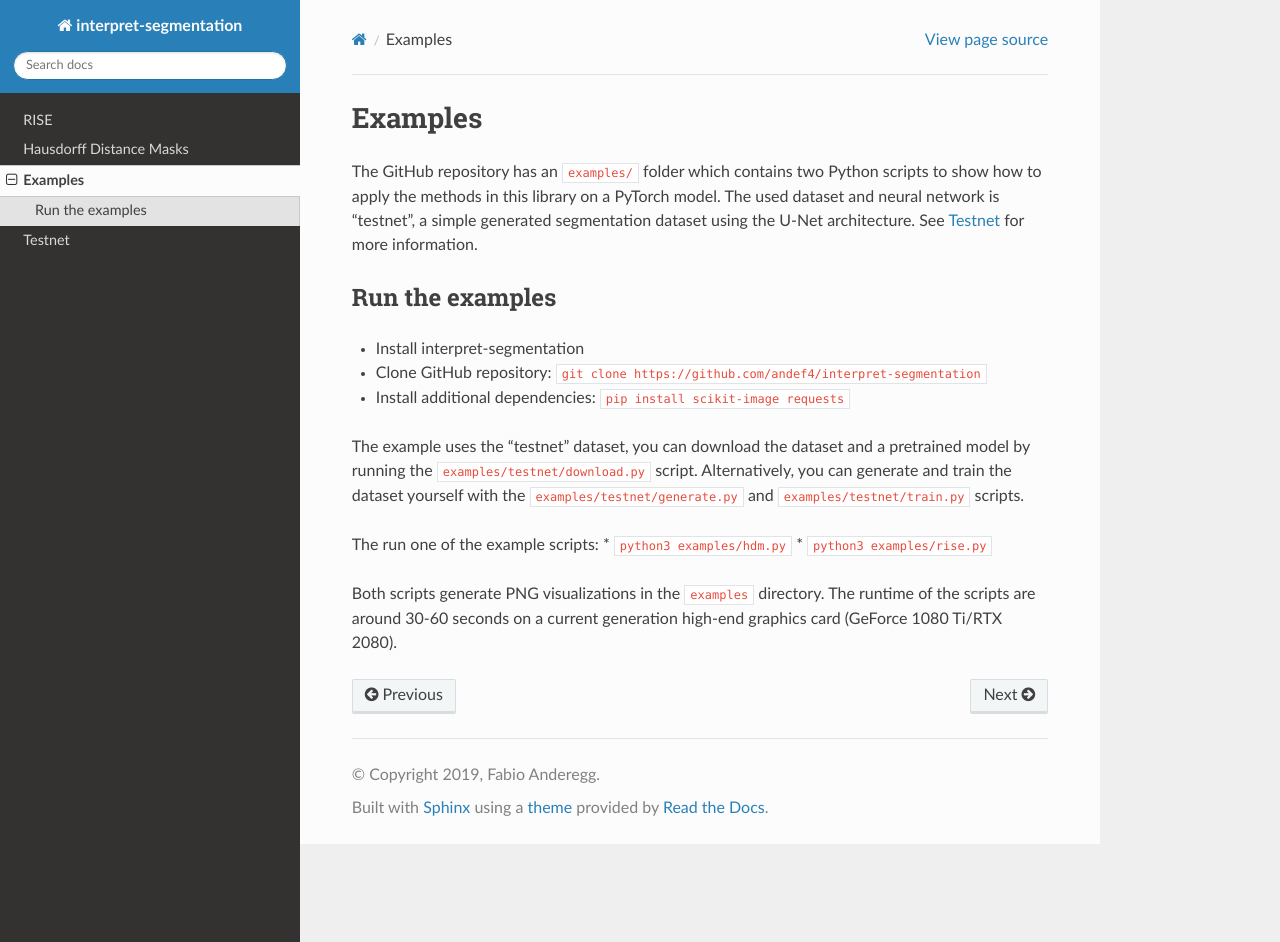
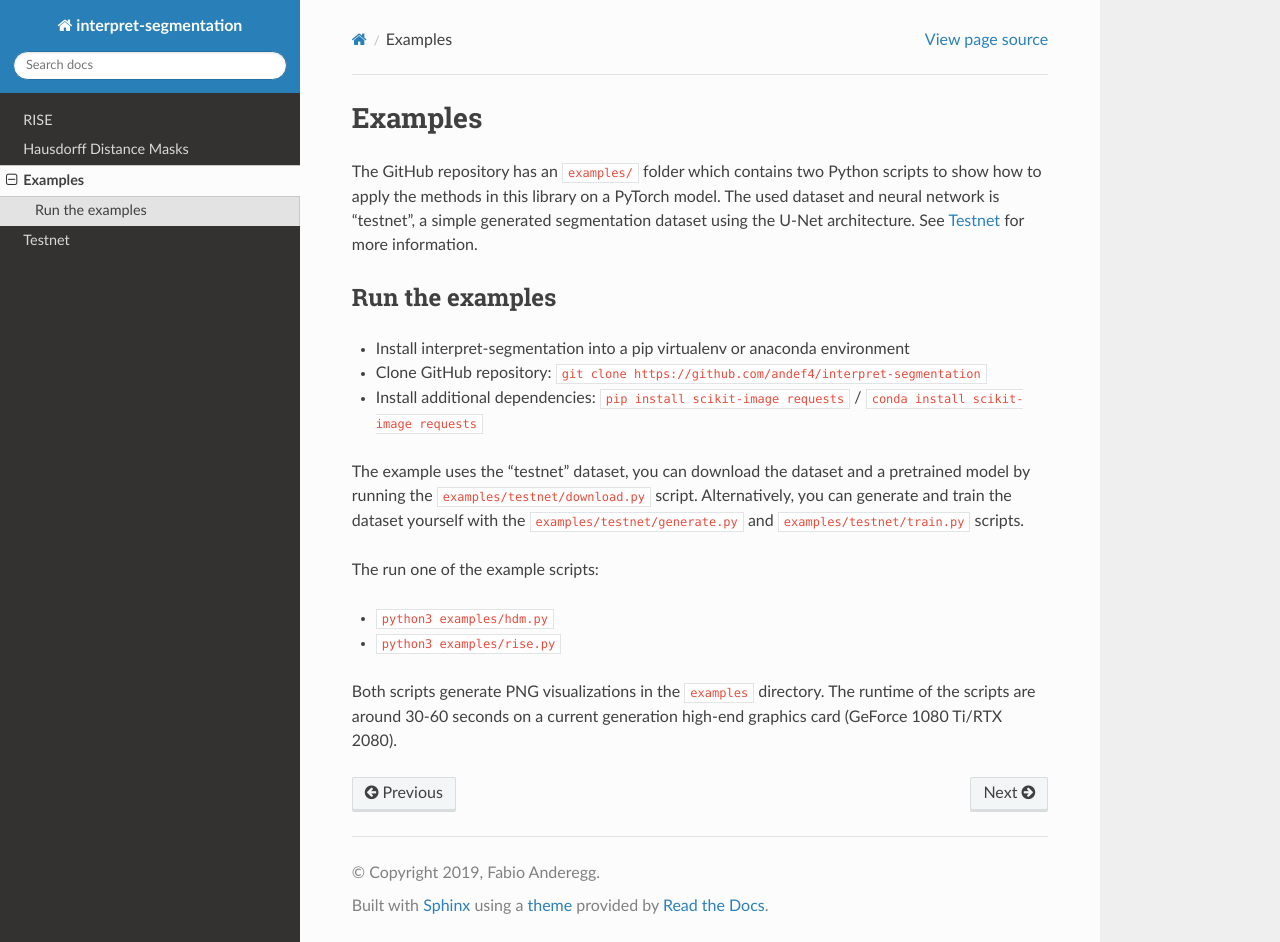
Before and after one commit to andef4/interpret-segmentation, a Sphinx documentation site: the page built from docs/examples.rst, in a window 1280 px wide and 942 px high. Built offline with Sphinx 7.4.7 and the Read the Docs theme 2.0.0, drawn with Linux system fonts in a browser that asks for light colours.

Commit message:
docs: update examples and testnet

```diff
--- a/docs/examples.rst
+++ b/docs/examples.rst
@@ -8,14 +8,15 @@ dataset using the U-Net architecture. See :ref:`testnet` for more information.
 
 Run the examples
 ----------------------
-- Install interpret-segmentation
+- Install interpret-segmentation into a pip virtualenv or anaconda environment
 - Clone GitHub repository: ``git clone https://github.com/andef4/interpret-segmentation``
-- Install additional dependencies: ``pip install scikit-image requests``
+- Install additional dependencies: ``pip install scikit-image requests`` / ``conda install scikit-image requests``
 
 The example uses the "testnet" dataset, you can download the dataset and a pretrained model by running the ``examples/testnet/download.py`` script.
 Alternatively, you can generate and train the dataset yourself with the ``examples/testnet/generate.py`` and ``examples/testnet/train.py`` scripts.
 
 The run one of the example scripts:
+
 * ``python3 examples/hdm.py``
 * ``python3 examples/rise.py``
 
--- a/docs/testnet.rst
+++ b/docs/testnet.rst
@@ -28,7 +28,7 @@ Examples
 
    The right shape in the input is a circle. Therefore the triangle is segmented in the output.
 
-A good interpretability method should not only show an importance on the segment output (circle and cross), but also on the shapes on the right (circle, cross).
+A good interpretability method should not only show the importance of the segment output (circle and cross), but also on the shapes on the right (circle, cross).
 
 Model
 -----
```
